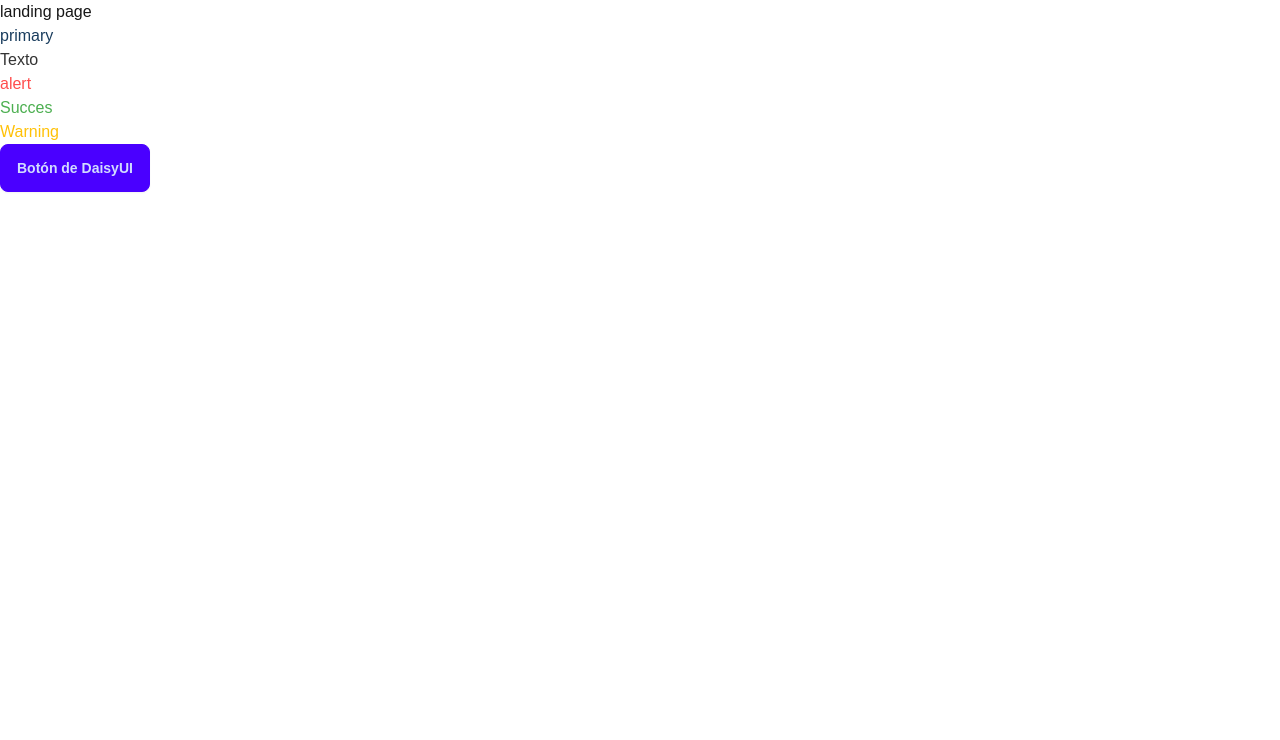
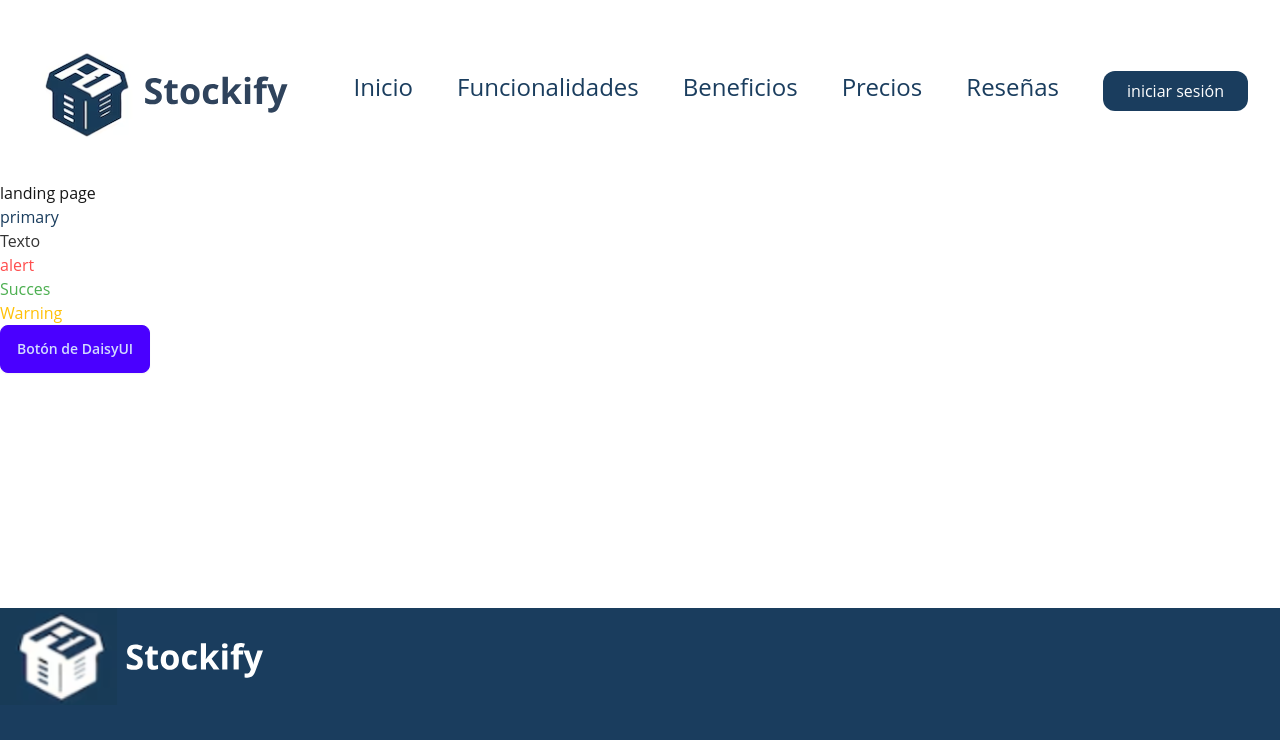
Before and after one commit to imsotoxd/testDeploy, a Next.js app in the folder frontend/: page / in a window 1280 px wide. Shown: the top 740 px of the page. Built offline with nearby package versions, Linux system fonts and the light colour scheme.

Commit message:
wip(layout): start implementing main layout with navbar and footer

```diff
--- a/frontend/src/app/globals.css
+++ b/frontend/src/app/globals.css
@@ -1,6 +1,8 @@
 @tailwind base;
 @tailwind components;
 @tailwind utilities;
+
+@import url("https://fonts.googleapis.com/css2?family=Open+Sans:wght@300;400;600&display=swap");
 
 :root {
   --background: #ffffff;
@@ -22,7 +24,7 @@
 body {
   color: var(--foreground);
   background: var(--background);
-  font-family: Arial, Helvetica, sans-serif;
+  font-family: "Open Sans", sans-serif;
 }
 
 @layer utilities {
--- a/frontend/src/app/layout.tsx
+++ b/frontend/src/app/layout.tsx
@@ -1,20 +1,11 @@
 import type { Metadata } from "next";
-import localFont from "next/font/local";
+
 import "./globals.css";
-
-const geistSans = localFont({
-  src: "./fonts/GeistVF.woff",
-  variable: "--font-geist-sans",
-  weight: "100 900",
-});
-const geistMono = localFont({
-  src: "./fonts/GeistMonoVF.woff",
-  variable: "--font-geist-mono",
-  weight: "100 900",
-});
+import Navbar from "@/components/mainLayout/Navbar";
+import Footer from "@/components/mainLayout/Footer";
 
 export const metadata: Metadata = {
-  title: "Create Next App",
+  title: "Stockify",
   description: "Generated by create next app",
 };
 
@@ -25,10 +16,10 @@ export default function RootLayout({
 }>) {
   return (
     <html lang="en">
-      <body
-        className={`${geistSans.variable} ${geistMono.variable} antialiased`}
-      >
-        {children}
+      <body className={` antialiased min-h-screen flex flex-col `}>
+        <Navbar />
+        <main className="flex-grow flex flex-col min-h-0 ">{children}</main>
+        <Footer />
       </body>
     </html>
   );
--- /dev/null
+++ b/frontend/src/components/mainLayout/Footer.tsx
@@ -0,0 +1,12 @@
+import React from "react";
+import Image from "next/image";
+
+const Footer = () => {
+  return (
+    <div className="h-[192px] bg-primary">
+      <Image src={"/logoWhite.svg"} alt="logo" width={264} height={117} />
+    </div>
+  );
+};
+
+export default Footer;
--- /dev/null
+++ b/frontend/src/components/mainLayout/Navbar.tsx
@@ -0,0 +1,95 @@
+"use client";
+
+import React, { useState } from "react";
+import Image from "next/image";
+import Link from "next/link";
+
+const Navbar = () => {
+  const [isMenuOpen, setIsMenuOpen] = useState(false);
+
+  const navItems = [
+    { name: "Inicio", href: "#hero" },
+    { name: "Funcionalidades", href: "#features" },
+    { name: "Beneficios", href: "#benefits" },
+    { name: "Precios", href: "#pricing" },
+    { name: "Reseñas", href: "#review" },
+  ];
+
+  const toggleMenu = () => {
+    setIsMenuOpen((prev) => !prev);
+  };
+
+  return (
+    <div className="flex justify-between items-center p-4 md:p-8">
+      <Image src="/logo.svg" alt="logo" width={264} height={117} />
+
+      <div className="hidden md:flex space-x-11">
+        {navItems.map((item) => (
+          <Link
+            key={item.name}
+            href={item.href}
+            className="text-primary text-2xl"
+          >
+            {item.name}
+          </Link>
+        ))}
+        <Link
+          href="/auth"
+          className="bg-primary rounded-xl text-white px-6 py-2"
+        >
+          iniciar sesión
+        </Link>
+      </div>
+
+      {/* Responsive */}
+      <button
+        onClick={toggleMenu}
+        className="md:hidden flex flex-col space-y-2"
+        aria-label="Toggle menu"
+      >
+        <svg
+          xmlns="http://www.w3.org/2000/svg"
+          fill="none"
+          viewBox="0 0 24 24"
+          stroke-width="1.5"
+          stroke="currentColor"
+          className="text-primary size-10"
+        >
+          <path
+            stroke-linecap="round"
+            stroke-linejoin="round"
+            d="M3.75 5.25h16.5m-16.5 4.5h16.5m-16.5 4.5h16.5m-16.5 4.5h16.5"
+          />
+        </svg>
+      </button>
+      {/* Menu */}
+      <div
+        className={`${
+          isMenuOpen ? "block" : "hidden"
+        } absolute top-20 right-4 bg-white p-6 shadow-lg rounded-xl md:hidden`}
+      >
+        <div className="space-y-4">
+          {navItems.map((item) => (
+            <Link
+              key={item.name}
+              href={item.href}
+              className="block text-primary text-xl"
+              onClick={() => setIsMenuOpen(false)}
+            >
+              {item.name}
+            </Link>
+          ))}
+          <Link
+            href="/auth"
+            className="block text-primary text-xl bg-primary rounded-xl text-white px-6 py-2"
+            onClick={() => setIsMenuOpen(false)}
+          >
+            iniciar sesión
+          </Link>
+        </div>
+      </div>
+    </div>
+  );
+};
+
+export default Navbar;
```
Also changed, not shown: frontend/public/logoWhite.svg (added).
